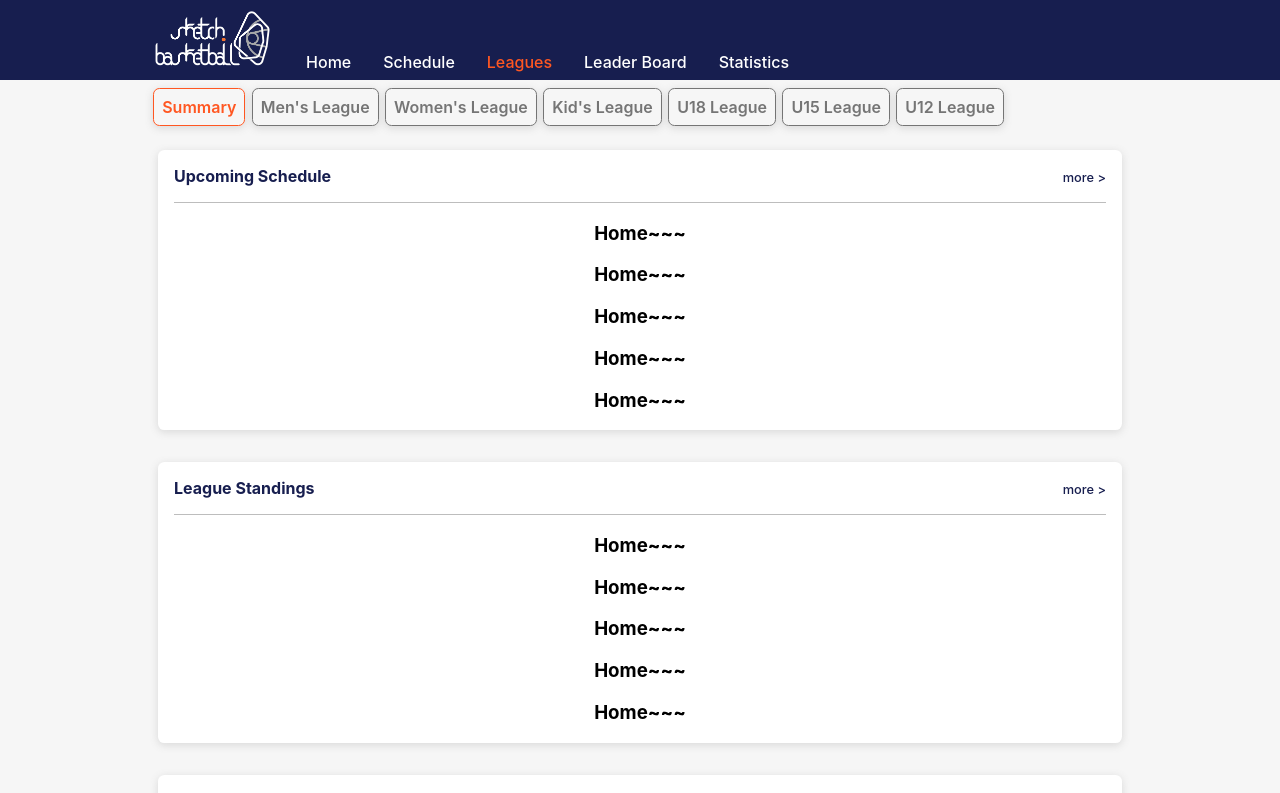
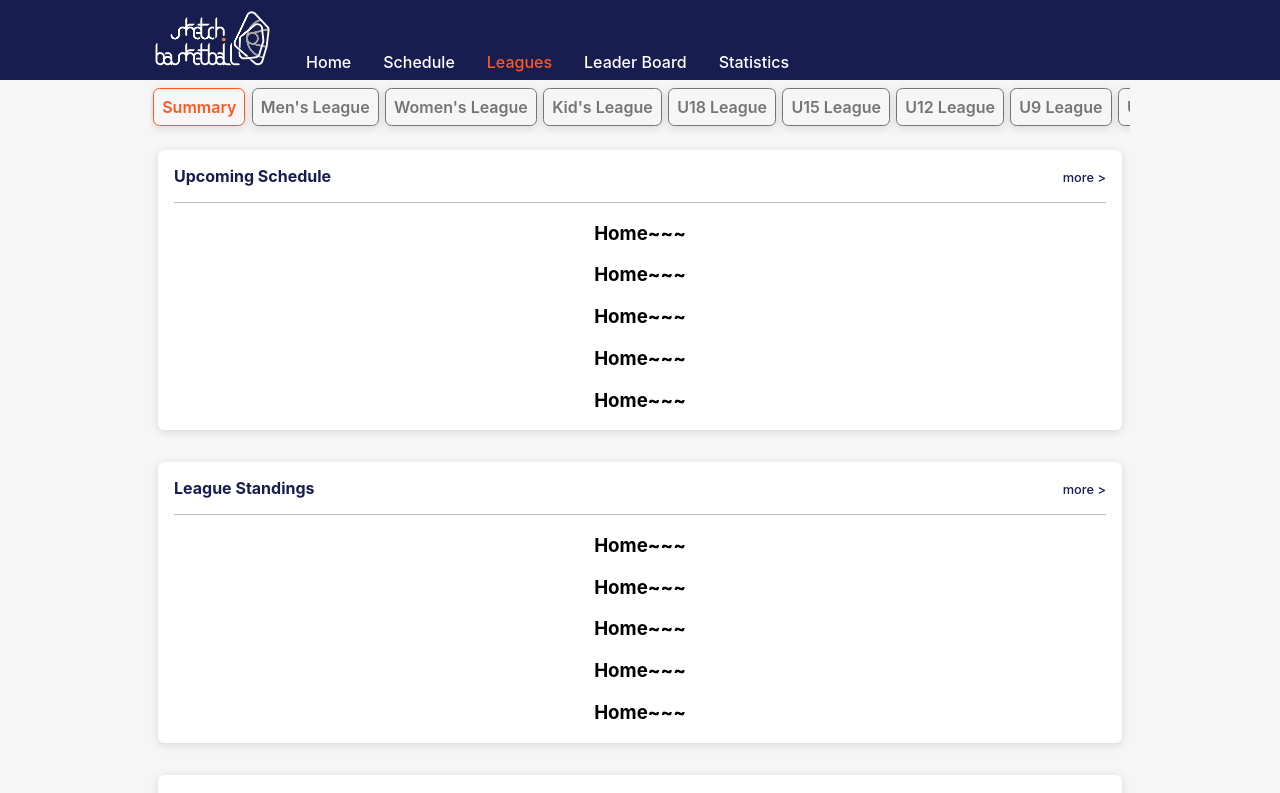
Before and after one commit to SketchBasketball/Sketch-ui, a React (Create React App) app: page /Leagues in a window 1280 px wide. Shown: the top 793 px of the page. Built offline with nearby package versions, Linux system fonts and the light colour scheme.

Commit message:
#4 - hide horizontal scroll bar for sub menu

```diff
--- a/src/pages/League.js
+++ b/src/pages/League.js
@@ -14,6 +14,8 @@ const League = () => {
                 <LeagueMenuItem name="U18 League" path="/Leagues/Men2"/>
                 <LeagueMenuItem name="U15 League" path="/Leagues/Men3"/>
                 <LeagueMenuItem name="U12 League" path="/Leagues/Men4"/>
+                <LeagueMenuItem name="U9 League" path="/Leagues/Men5"/>
+                <LeagueMenuItem name="U7 League" path="/Leagues/Men6"/>
             </div>
             <Switch>
                 <Route path="/Leagues" component={Home} exact={true} />
--- a/src/pages/League.scss
+++ b/src/pages/League.scss
@@ -13,4 +13,14 @@
     display: flex;
     justify-content: flex-start;
     align-items: baseline;
+    overflow: auto;
+    white-space: nowrap;
+
+    -ms-overflow-style: none;  /* IE and Edge */
+    scrollbar-width: none;  /* Firefox */
 }
+
+/* hide scroll bar for Chrome, Safari and Opera*/
+.league-menu-wrapper::-webkit-scrollbar {
+    display: none;
+}
```
